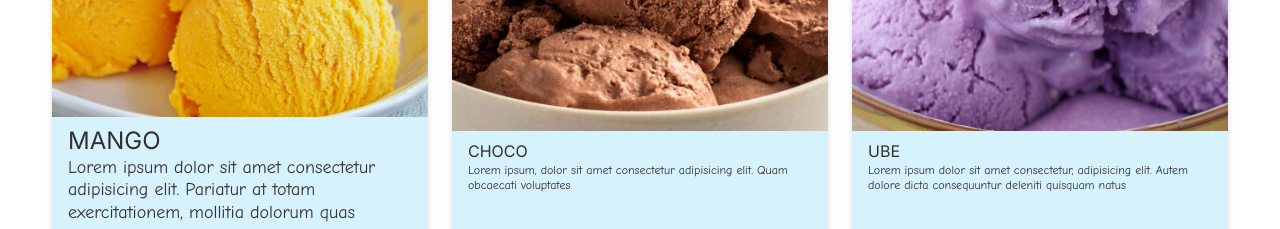
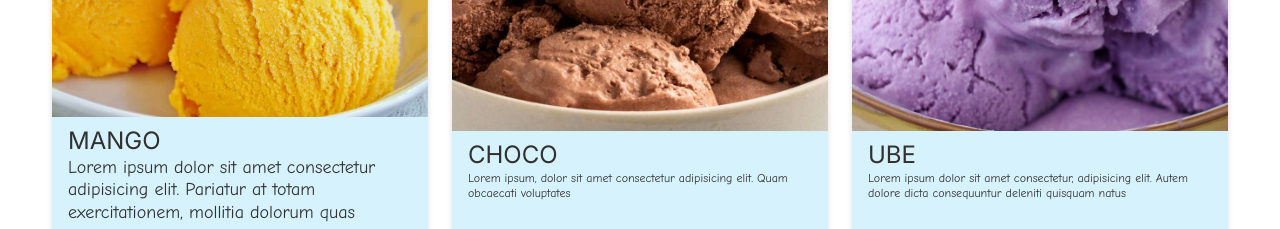
Before and after one commit to Phpar-Ph/takusi-ice-cream, a React (Vite) app: page / in a window 1280 px wide. Shown: the part 1320-1549 px from the top of the page. Built offline with nearby package versions, Linux system fonts and the light colour scheme.

Commit message:
update carosuel font size

```diff
--- a/src/components/Carousel.jsx
+++ b/src/components/Carousel.jsx
@@ -125,7 +125,9 @@ function Carousel() {
               ></div>
 
               <div className="w-full text-left   text-brown pr-4 pl-4 pt-2 pb-4">
-                <h1 className="text-md font-inter font-medium">CHOCO</h1>
+                <h1 className="text-md lg:text-2xl font-inter font-medium">
+                  CHOCO
+                </h1>
                 <h1 className=" text-xs leading-tight font-thin font-comic">
                   Lorem ipsum, dolor sit amet consectetur adipisicing elit. Quam
                   obcaecati voluptates
@@ -144,7 +146,9 @@ function Carousel() {
               ></div>
 
               <div className="w-full text-left   text-brown pr-4 pl-4 pt-2 pb-4">
-                <h1 className="text-md font-inter font-medium">UBE</h1>
+                <h1 className="text-md lg:text-2xl font-inter font-medium">
+                  UBE
+                </h1>
                 <h1 className=" text-xs leading-tight font-thin font-comic">
                   Lorem ipsum dolor sit amet consectetur, adipisicing elit.
                   Autem dolore dicta consequuntur deleniti quisquam natus
@@ -163,7 +167,9 @@ function Carousel() {
               ></div>
 
               <div className="w-full text-left   text-brown pr-4 pl-4 pt-2 pb-4">
-                <h1 className="text-md font-inter font-medium">BUKO</h1>
+                <h1 className="text-md lg:text-2xl font-inter font-medium">
+                  BUKO
+                </h1>
                 <h1 className=" text-xs leading-tight font-thin font-comic">
                   Lorem ipsum dolor sit amet consectetur adipisicing elit.
                   Aliquid, alias vitae. Sit iusto eum totam culpa tempore
@@ -182,7 +188,9 @@ function Carousel() {
               ></div>
 
               <div className="w-full text-left   text-brown pr-4 pl-4 pt-2 pb-4">
-                <h1 className="text-md font-inter font-medium">STRAWBERRY</h1>
+                <h1 className="text-md lg:text-2xl font-inter font-medium">
+                  STRAWBERRY
+                </h1>
                 <h1 className=" text-xs leading-tight font-thin font-comic">
                   Lorem ipsum dolor sit amet consectetur adipisicing elit.
                   Aliquid, alias vitae. Sit iusto eum totam culpa tempore
@@ -201,7 +209,9 @@ function Carousel() {
               ></div>
 
               <div className="w-full text-left   text-brown pr-4 pl-4 pt-2 pb-4">
-                <h1 className="text-md font-inter font-medium">PANDAN</h1>
+                <h1 className="text-md lg:text-2xl font-inter font-medium">
+                  PANDAN
+                </h1>
                 <h1 className=" text-xs leading-tight font-thin font-comic">
                   Lorem ipsum dolor sit amet consectetur adipisicing elit.
                   Aliquid, alias vitae. Sit iusto eum totam culpa tempore
```
